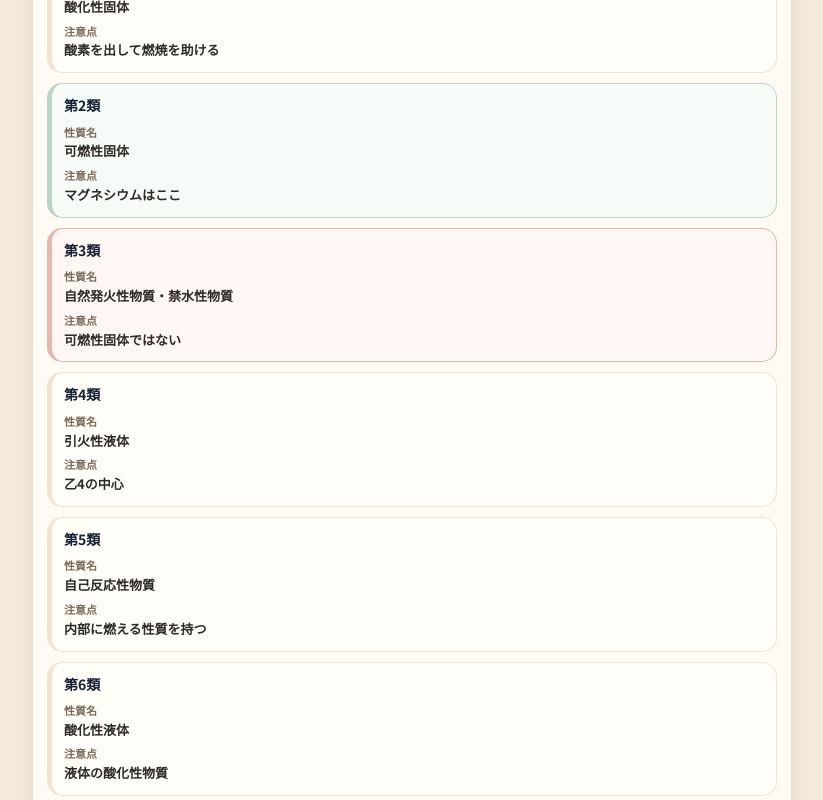
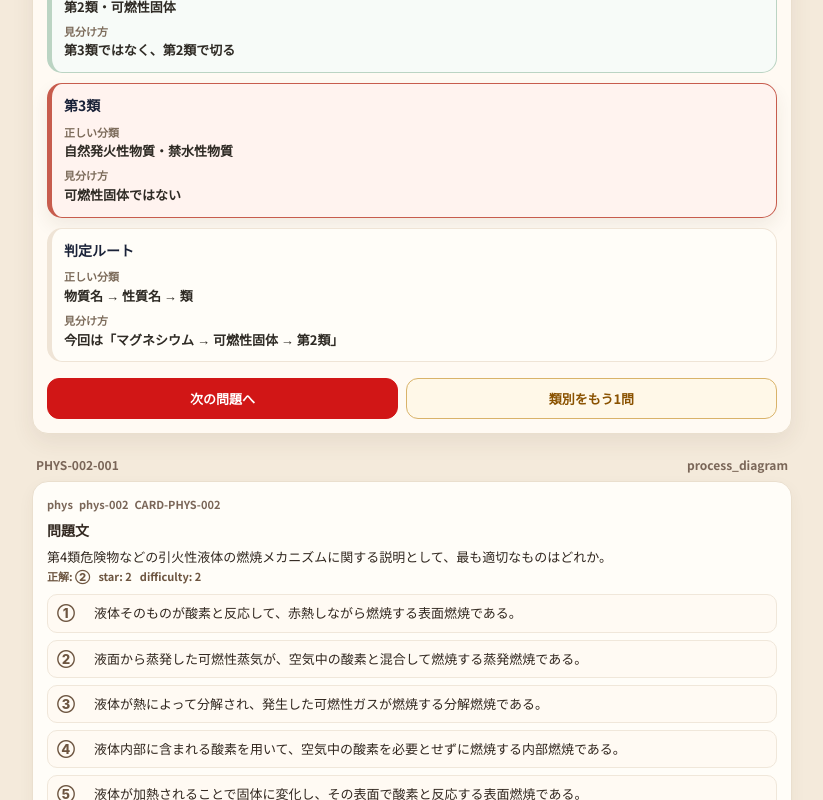
Before and after one commit to tvf6usmhq5pm-crypto/otu4_reboot, a Next.js app: page /dev/explanation-preview in a window 1280 px wide. Shown: the part 4780-5580 px from the top of the page, without its empty margins (228-1051 px from the left). Built offline with nearby package versions, Linux system fonts and the light colour scheme.

Commit message:
refactor: make comparison tables decision-oriented

```diff
--- a/data/explanation_meta_pilot_law_v1.ts
+++ b/data/explanation_meta_pilot_law_v1.ts
@@ -178,30 +178,19 @@ export const explanationMetaPilotLawV1: ExplanationMetaMap = {
     shortExplanation:
       '第3類は自然発火性物質及び禁水性物質です。可燃性固体は第2類の性質で、マグネシウムも第2類に分類されます。',
     highlightTerms: ['第3類', '自然発火性物質及び禁水性物質', '可燃性固体', '第2類', 'マグネシウム'],
-    tableHeader: ['類', '性質名', '注意点'],
+    tableHeader: ['混同ポイント', '正しい分類', '見分け方'],
     rows: [
       {
-        cells: ['第1類', '酸化性固体', '酸素を出して燃焼を助ける'],
-        variant: 'neutral',
-      },
-      {
-        cells: ['第2類', '可燃性固体', 'マグネシウムはここ'],
+        cells: ['マグネシウム', '第2類・可燃性固体', '第3類ではなく、第2類で切る'],
         variant: 'correct',
       },
       {
         cells: ['第3類', '自然発火性物質・禁水性物質', '可燃性固体ではない'],
         variant: 'danger',
+        isKey: true,
       },
       {
-        cells: ['第4類', '引火性液体', '乙4の中心'],
-        variant: 'neutral',
-      },
-      {
-        cells: ['第5類', '自己反応性物質', '内部に燃える性質を持つ'],
-        variant: 'neutral',
-      },
-      {
-        cells: ['第6類', '酸化性液体', '液体の酸化性物質'],
+        cells: ['判定ルート', '物質名 → 性質名 → 類', '今回は「マグネシウム → 可燃性固体 → 第2類」'],
         variant: 'neutral',
       },
     ],
--- a/data/explanation_meta_pilot_phys_v1.ts
+++ b/data/explanation_meta_pilot_phys_v1.ts
@@ -135,23 +135,20 @@ export const explanationMetaPilotPhysV1: ExplanationMetaMap = {
     style: 'comparison_table',
     shortExplanation:
       'この問題の正解は、火炎伝播速度です。火炎伝播速度は大きいほど炎が速く広がるため危険です。次に、温度系の引火点・沸点は低いほど危険、着火や静電気に関わる最小着火エネルギー・導電率は小さいほど危険と整理します。',
-    tableHeader: ['指標', '危険な向き', '理由'],
+    tableHeader: ['危険な向き', '該当する指標', '理由'],
     rows: [
       {
-        cells: ['火炎伝播速度', '大きいほど危険', '炎が速く広がる'],
+        cells: ['大きいほど危険', '火炎伝播速度', '炎が速く広がる'],
         variant: 'correct',
+        isKey: true,
       },
       {
-        cells: ['引火点', '低いほど危険', '低温でも引火しやすい'],
+        cells: ['低いほど危険', '引火点・沸点', '低温で引火しやすく、蒸発しやすい'],
+        variant: 'neutral',
       },
       {
-        cells: ['沸点', '低いほど危険', '蒸発しやすく、可燃性蒸気をつくりやすい'],
-      },
-      {
-        cells: ['最小着火エネルギー', '小さいほど危険', 'わずかな火花でも着火しやすい'],
-      },
-      {
-        cells: ['導電率', '小さいほど危険', '静電気が逃げにくく蓄積しやすい'],
+        cells: ['小さいほど危険', '最小着火エネルギー・導電率', '少ない火花で着火しやすく、静電気が逃げにくい'],
+        variant: 'neutral',
       },
     ],
     optionMemos: {
--- a/data/explanation_meta_pilot_prop_v1.ts
+++ b/data/explanation_meta_pilot_prop_v1.ts
@@ -110,27 +110,20 @@ export const explanationMetaPilotPropV1: ExplanationMetaMap = {
     style: 'comparison_table',
     shortExplanation:
       '泡と二酸化炭素は主に窒息作用、粉末とハロゲン化物は主に抑制作用で整理します。霧状強化液は冷却・抑制が中心であり、除去作用ではありません。',
-    tableHeader: ['消火剤', '主たる作用', '判断'],
+    tableHeader: ['作用の型', '代表例', '見分け方'],
     rows: [
       {
-        cells: ['泡消火剤', '窒息作用', '油面を覆って空気を遮断する'],
+        cells: ['窒息作用', '泡消火剤・二酸化炭素消火剤', '空気を遮断する／酸素濃度を下げる'],
         variant: 'correct',
       },
       {
-        cells: ['二酸化炭素消火剤', '窒息作用', '酸素濃度を下げる'],
-        variant: 'correct',
-      },
-      {
-        cells: ['粉末消火剤', '抑制作用', '燃焼の連鎖反応を抑える'],
-        variant: 'correct',
-      },
-      {
-        cells: ['ハロゲン化物消火剤', '抑制作用', '燃焼の連鎖反応を抑える'],
+        cells: ['抑制作用', '粉末消火剤・ハロゲン化物消火剤', '燃焼の連鎖反応を抑える'],
         variant: 'correct',
       },
       {
         cells: ['強化液消火剤（霧状）', '除去作用ではない', '冷却・抑制が中心'],
         variant: 'danger',
+        isKey: true,
       },
     ],
     optionMemos: {
```
